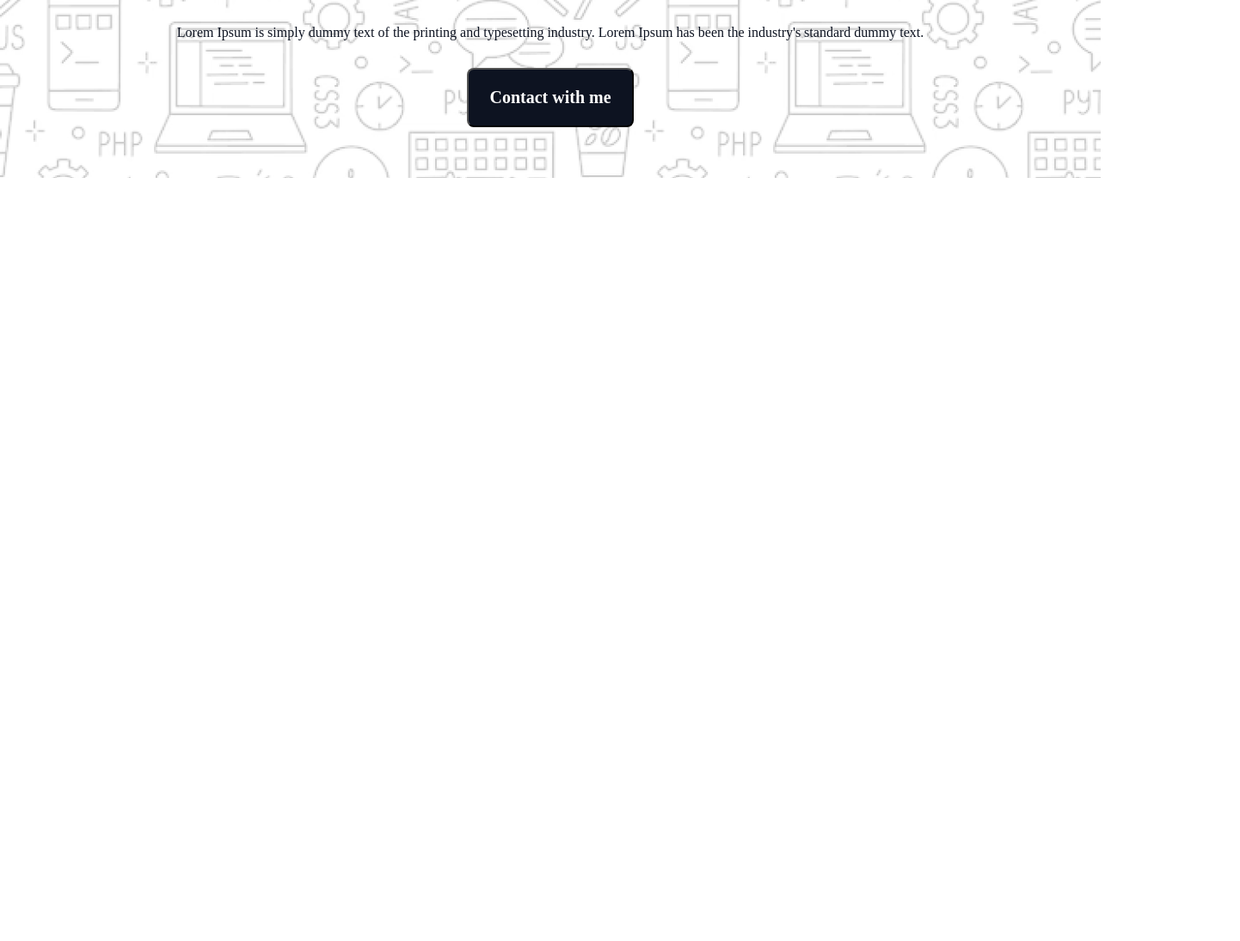
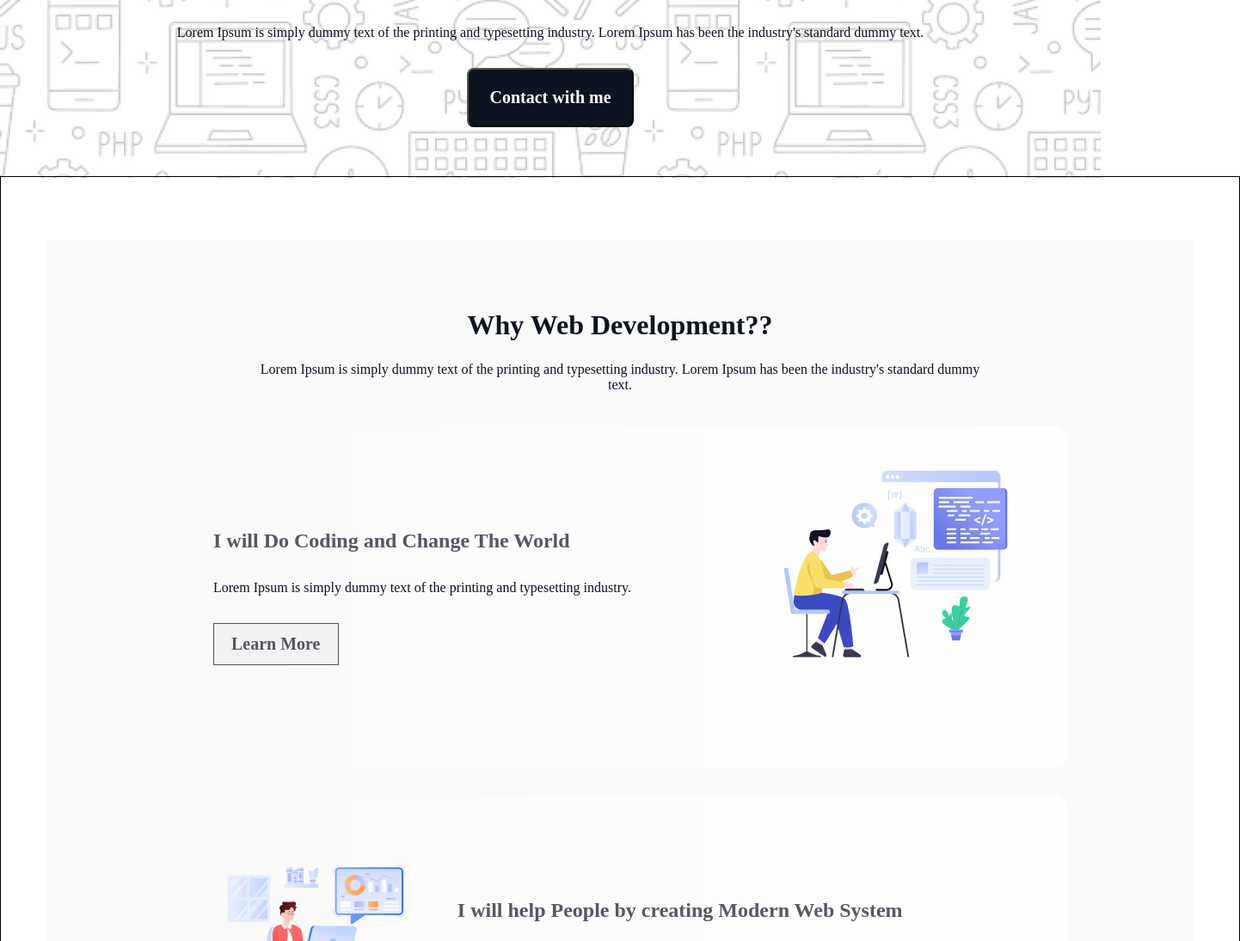
Before and after one commit to Niloy4001/Assignment-1, a plain HTML site: page index.html in a window 1280 px wide. Shown: the part 545-1640 px from the top of the page at 86% size, 1442 px wide, since content can reach past the window. Before the commit the page ends 800 px from the top, so only its background shows below. Drawn offline with Linux system fonts and the light colour scheme; a web font is replaced by a local one.

Commit message:
web-devlopment section done

```diff
--- a/index.html
+++ b/index.html
@@ -9,7 +9,7 @@
 <body>
 
 
-    <!-- header section------------------------------ -->
+    <!-- nav section------------------------------ -->
     <header class="header">
         <nav class="nav">
             <h3>HS Niloy</h3>
@@ -30,7 +30,43 @@
      </section>
     </header>
     <main>
-
+    <!-- web-development section ----------------- -->
+     <section class="web-dev">
+        <div class="web-dev-title">
+            <h1>Why Web Development??</h1>
+            <p class="primary-text">Lorem Ipsum is simply dummy text of the printing and typesetting industry. Lorem Ipsum has been the industry's standard dummy text.</p>
+        </div>
+        <div class="web-dev-content-container-1 box">
+            <div class="web-dev-content">
+                <h5>I will Do Coding and Change The World</h5>
+                <p class="primary-text">Lorem Ipsum is simply dummy text of the printing and typesetting industry.</p>
+                <div><button><a href="">Learn More</a></button></div>
+            </div>
+            <div class="web-dev-content-image">
+                <img src="assets/Layer_1.png" alt="">
+            </div>
+        </div>
+        <div class="web-dev-content-container-2 box">
+            <div class="web-dev-content-image">
+                <img src="assets/Group 3.png" alt="">
+            </div>
+            <div class="web-dev-content">
+                <h5>I will help People by creating Modern Web System</h5>
+                <p class="primary-text">Lorem Ipsum is simply dummy text of the printing and typesetting industry.</p>
+                <div><button><a href="">Learn More</a></button></div>
+            </div>
+        </div>
+        <div class="web-dev-content-container-3 box">
+            <div class="web-dev-content">
+                <h5>I will Do Coding and Change The World</h5>
+                <p class="primary-text">Lorem Ipsum is simply dummy text of the printing and typesetting industry.</p>
+                <div><button><a href="">Learn More</a></button></div>
+            </div>
+            <div class="web-dev-content-image">
+                <img src="assets/Group 4.png" alt="">
+            </div>
+        </div>
+     </section>
     </main>
     <footer>
 
--- a/style/style.css
+++ b/style/style.css
@@ -7,6 +7,14 @@ body {
 *{
     margin: 0px;
     padding: 0px;
+}
+
+/* shared file ******************************************** */
+.primary-text{
+    color: rgb(13, 19, 33);
+    font-family: Azeret Mono;
+    font-size: 16px;
+    font-weight: 400;
 }
 
 /* Header section style *********************************** */
@@ -92,3 +100,81 @@ body {
     background: rgb(13, 19, 33);
     padding: 21px 24px 21px 24px;
 }
+/* web-development section style ************************************ */
+main{
+    width: 1440px;
+    height: 2000px;
+    border: 1px solid black;
+    margin: 0 auto;
+}
+.web-dev{
+    width: 1140px;
+    height: 1395px;
+    margin: 74px auto;
+    display: flex;
+    flex-direction: column;
+    align-items: center;
+    gap: 32px;
+    padding: 80px 97px;
+    background: rgba(13, 19, 33, 0.02);
+}
+.web-dev .web-dev-title{
+    width: 852px;
+    height: 115px;
+    text-align: center;
+}
+.web-dev .web-dev-title h1{
+    color: rgb(13, 19, 33);
+    font-family: Azeret Mono;
+    font-size: 32px;
+    font-weight: 800;
+    margin-bottom: 24px;
+}
+.box{
+    width: 946px;
+    height: 336px;
+    padding: 48px;
+    border-radius: 16px;
+    background: linear-gradient(270.00deg, rgb(255, 255, 255),rgba(255, 255, 255, 0) 100%);
+}
+.box h5{
+    color: rgba(13, 19, 33, 0.7);
+    font-family: Azeret Mono;
+    font-size: 24px;
+    font-weight: 700;
+}
+.box .web-dev-content{
+    width: 55%;
+    height: 100%;
+    display: flex;
+    flex-direction: column;
+    justify-content: center;
+    gap: 32px;
+}
+.box .web-dev-content button{
+    padding: 12px 20px 12px 20px;
+    border: 1px solid rgb(13, 19, 33);
+    opacity: 0.7;
+
+    font-family: Azeret Mono;
+    font-size: 20px;
+    font-weight: 600;
+
+}
+.box .web-dev-content button a{
+    text-decoration: none;
+    color: rgb(13, 19, 33);
+}
+.box .web-dev-content-image{
+    width: 30%;
+    height: 100%;
+}
+.web-dev-content-container-1, .web-dev-content-container-3 {
+    display: flex;
+    justify-content: space-between;
+
+}
+.web-dev-content-container-2{
+    display: flex;
+
+}
```
